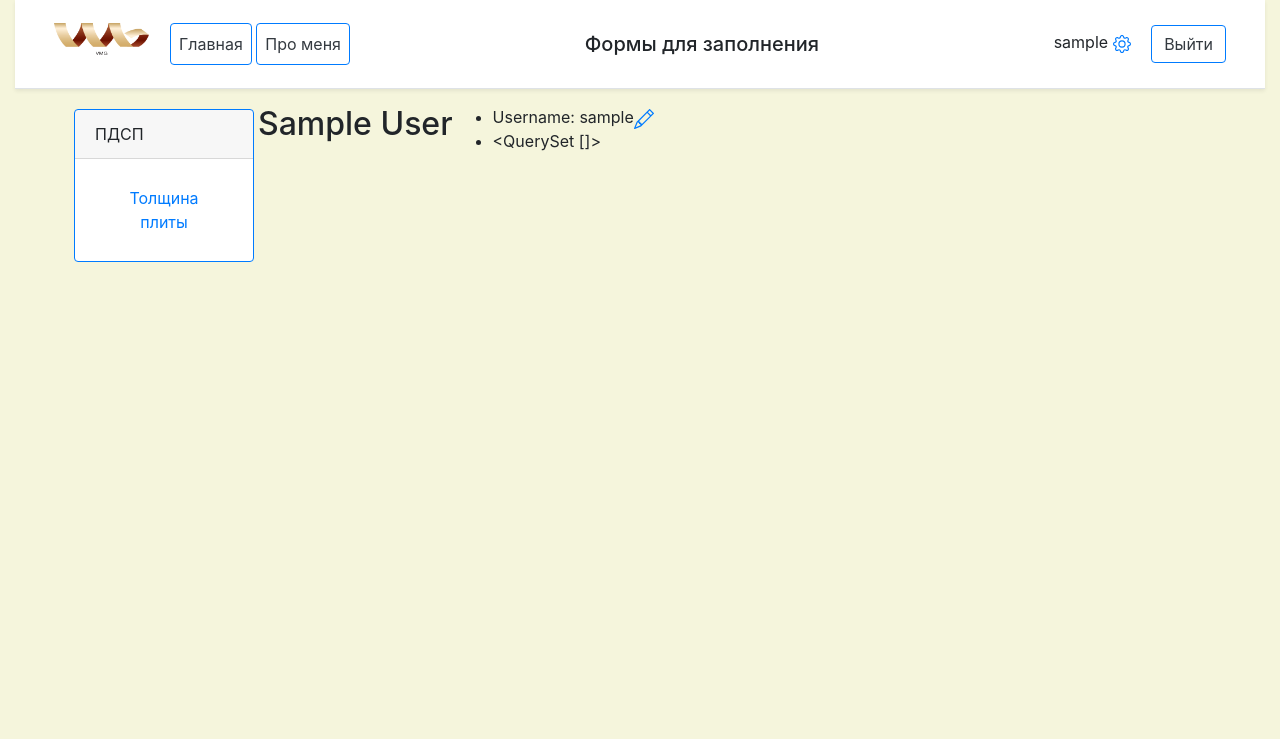
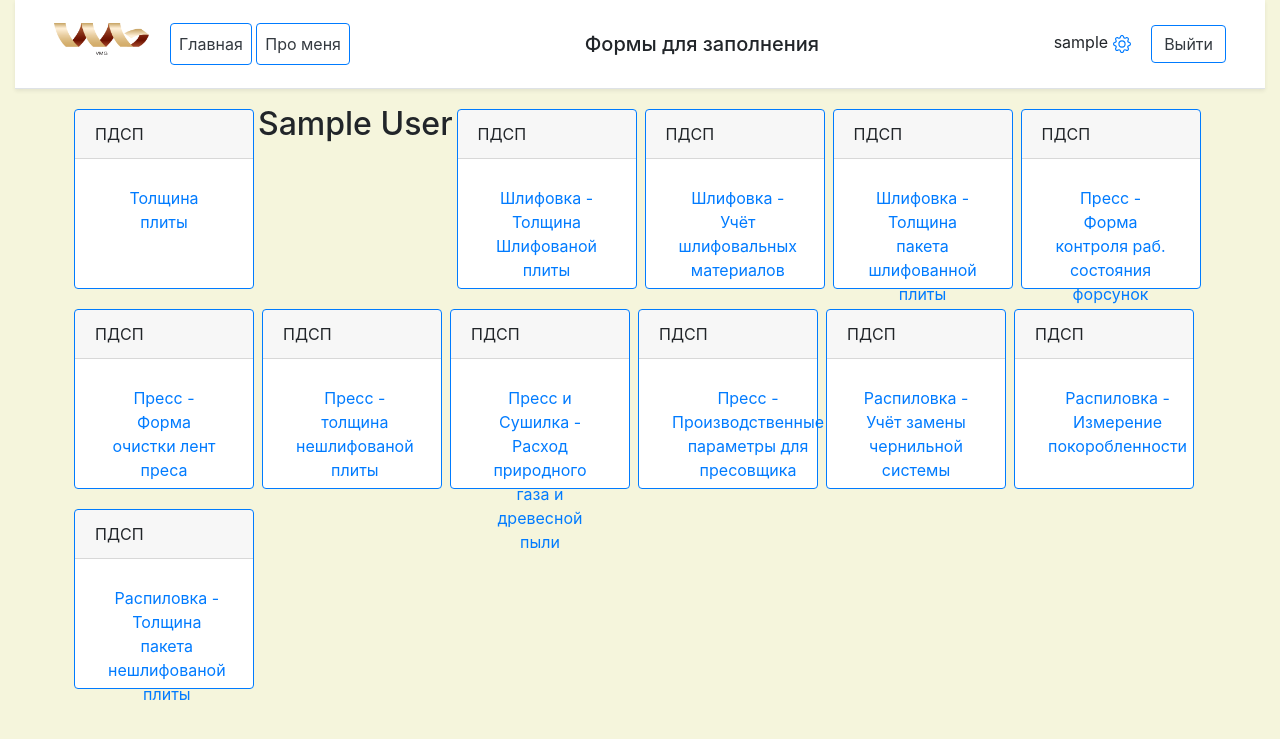
Before and after one commit to Elektrovatt/SortDsp, a Django app: page / in a window 1280 px wide. Shown: the top 739 px of the page. Run offline with Django 3.2, Linux system fonts and the light colour scheme; the visitor is signed in with stand-in values (Sample User, id 1); some libraries are stand-ins or nearby versions.

Commit message:
Добавлены обновления админку Джанги, представление таблицы шлифованой плиты

```diff
--- a/account/apps.py
+++ b/account/apps.py
@@ -3,7 +3,8 @@ from django.apps import AppConfig
 
 class AccountConfig(AppConfig):
     name = 'account'
-
+    verbose_name = 'Аккаунт'
 
 class ProfilesConfig(AppConfig):
     name = 'profiles'
+    verbose_name = 'Профиль аккаунта'
--- a/account/models.py
+++ b/account/models.py
@@ -47,7 +47,7 @@ class ProfileUserModel(models.Model):
 
     class Meta:
         verbose_name = 'Профиль'
-        verbose_name_plural = 'Профиля, выбор Форм для заполнения'
+        verbose_name_plural = 'Профили для выбора Форм'
         ordering = ('-value2',)
 
 
--- a/account/urls.py
+++ b/account/urls.py
@@ -4,6 +4,7 @@ from . import views
 
 urlpatterns = [
 
+    # path('profile/update/plate', include('main.urls')),
     path('login', views.MyprojectLoginView.as_view(), name='login_page'),
     path('register', views.RegisterUserView.as_view(), name='register_page'),
     path('logout', views.MyProjectLogout.as_view(), name='logout_page'),
--- a/main/admin.py
+++ b/main/admin.py
@@ -4,5 +4,9 @@ from django.contrib import admin
 
 from .models import *
 
+class table_thickness_ground_plate_modelAdmin(admin.ModelAdmin):
+    list_display = ('id', 'author', 'number_shift', 'date_created')
+    list_display_links = ('id', 'author')
+    search_fields = ('author', 'number_shift')
 
-admin.site.register(table_thickness_ground_plate_model)
+admin.site.register(table_thickness_ground_plate_model, table_thickness_ground_plate_modelAdmin)
--- a/main/apps.py
+++ b/main/apps.py
@@ -3,3 +3,4 @@ from django.apps import AppConfig
 
 class MainConfig(AppConfig):
     name = 'main'
+    verbose_name = 'Формы для заполнения'
--- a/main/templates/main/index.html
+++ b/main/templates/main/index.html
@@ -1,8 +1,8 @@
 {% extends 'main/base.html' %}
+
 {% block title %}
-Главная страничка
+
 {% endblock %}
-
 {% block content %}
  <div class="main_table">
 
@@ -21,23 +21,17 @@
 
         {% if user.is_authenticated %}
             <h2>{{ user.get_full_name }}</h2>
-         <p>{{ user.value3.value }}</p>
-                        <ul>
-                          <li>Username: {{ user.username }}</li>
-                           <li> {{ user.user_permissions.all  }}</li>
+                {% for m in menu %}
+                    <div class="card border-primary mb-3 m-1" style="max-width: 180px; max-height: 180px">
+                        <div class="card-header">ПДСП</div>
 
-                        </ul>
-
-
-                         <a href="#">
-                                 <svg xmlns="http://www.w3.org/2000/svg" width="20" height="20" fill="currentColor" class="bi bi-pencil" viewBox="0 0 16 16">
-                                     <path d="M12.146.146a.5.5 0 0 1 .708 0l3 3a.5.5 0 0 1 0 .708l-10 10a.5.5 0 0 1-.168.11l-5 2a.5.5 0 0 1-.65-.65l2-5a.5.5 0 0 1 .11-.168l10-10zM11.207 2.5L13.5 4.793 14.793 3.5 12.5 1.207 11.207 2.5zm1.586 3L10.5 3.207 4 9.707V10h.5a.5.5 0 0 1 .5.5v.5h.5a.5.5 0 0 1 .5.5v.5h.293l6.5-6.5zm-9.761 5.175l-.106.106-1.528 3.821 3.821-1.528.106-.106A.5.5 0 0 1 5 12.5V12h-.5a.5.5 0 0 1-.5-.5V11h-.5a.5.5 0 0 1-.468-.325z"/>
-                                 </svg>
-                         </a>
-
-
-                        {% else %}
-                        ---
+                        <div class="card-body">
+                            <p class="card-text"><a class="btn btn-link" href="{% url m.url_name %}" >{{ m.title }}</a></p>
+                        </div>
+                    </div>
+                {% endfor %}
+         {% else %}
+            ---
          {% endif %}
 
     </div>
--- a/main/views.py
+++ b/main/views.py
@@ -7,6 +7,24 @@ from django.urls import reverse, reverse_lazy
 from django.contrib import messages
 from django.contrib.auth.mixins import LoginRequiredMixin
 
+menu = [{'title': "Шлифовка - Толщина Шлифованой плиты", 'url_name': 'plate'},
+        {'title': "Шлифовка - Учёт шлифовальных материалов", 'url_name': 'about-me'},
+        {'title': "Шлифовка - Толщина пакета шлифованной плиты", 'url_name': 'about-me'},
+        {'title': "Пресс - Форма контроля раб. состояния форсунок САП", 'url_name': 'about-me'},
+        {'title': "Пресс - Форма очистки лент преса", 'url_name': 'about-me'},
+        {'title': "Пресс - толщина нешлифованой плиты", 'url_name': 'about-me'},
+        {'title': "Пресс и Сушилка - Расход природного газа и древесной пыли", 'url_name': 'about-me'},
+        {'title': "Пресс - Производственные параметры для пресовщика", 'url_name': 'about-me'},
+        {'title': "Распиловка - Учёт замены чернильной системы", 'url_name': 'about-me'},
+        {'title': "Распиловка - Измерение покоробленности", 'url_name': 'about-me'},
+        {'title': "Распиловка - Толщина пакета нешлифованой плиты", 'url_name': 'about-me'}
+]
+
+
+def index(request):
+    context = {'menu':menu, 'title':'Главная страница'}
+
+    return render(request, 'main/index.html', context=context)
 
 class table_thickness_ground_plate_view(ListView):
     """" Класс для отображения всех записей. Cмена, дата измерения плиты
@@ -103,8 +121,7 @@ class delete_view(LoginRequiredMixin, DeleteView):
         self.object.delete()
         return HttpResponseRedirect(success_url)
 
-def index(request):
-    return render(request, 'main/index.html')
+
 
 
 def about(request):
--- a/sortDSP/settings.py
+++ b/sortDSP/settings.py
@@ -37,8 +37,9 @@ INSTALLED_APPS = [
     'django.contrib.sessions',
     'django.contrib.messages',
     'django.contrib.staticfiles',
-    'main',
-    'account',
+    'main.apps.MainConfig',
+    'account.apps.AccountConfig',
+
 ]
 
 MIDDLEWARE = [
```
Also changed, not shown: account/templates/account/profile_update.html (+1 -15 lines).
